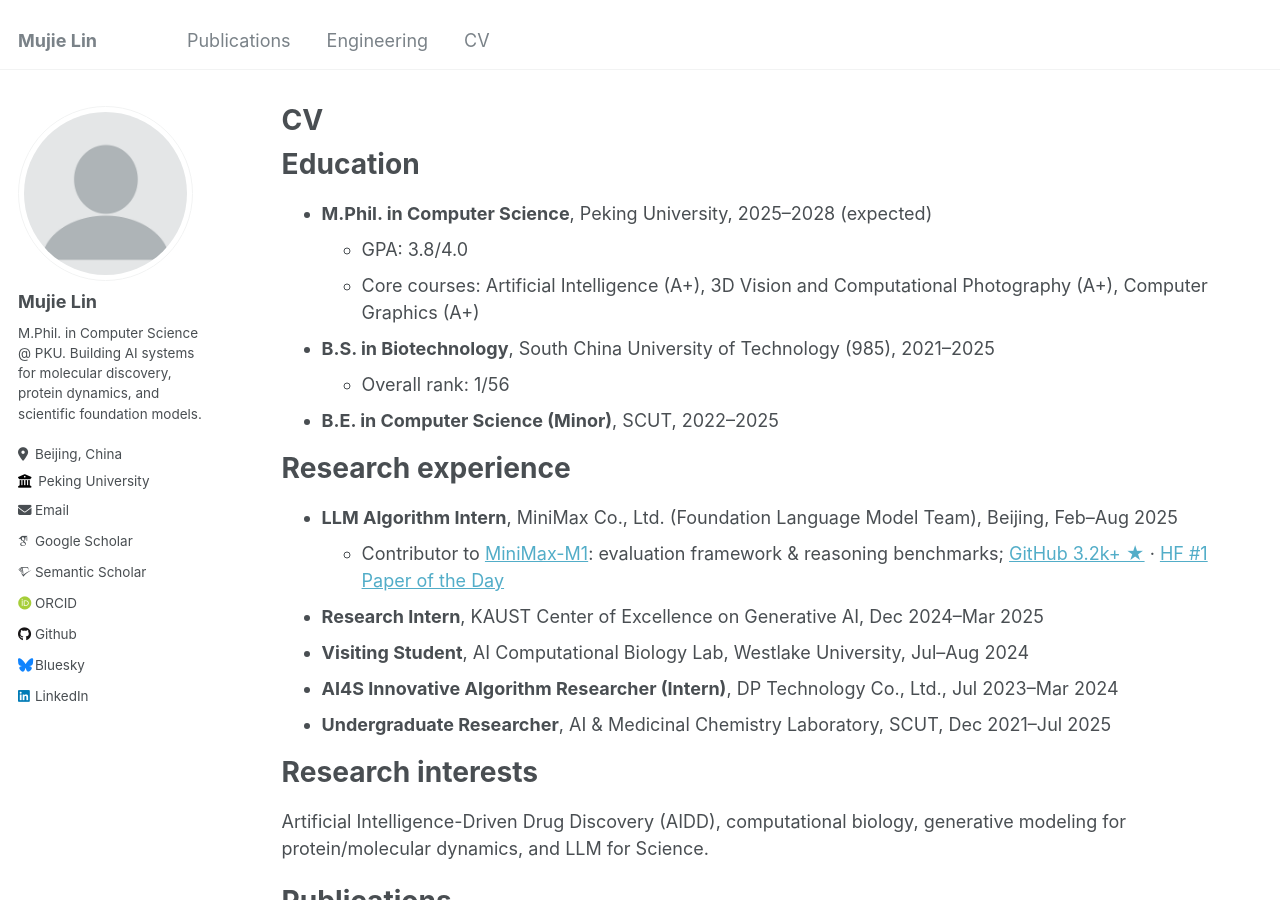
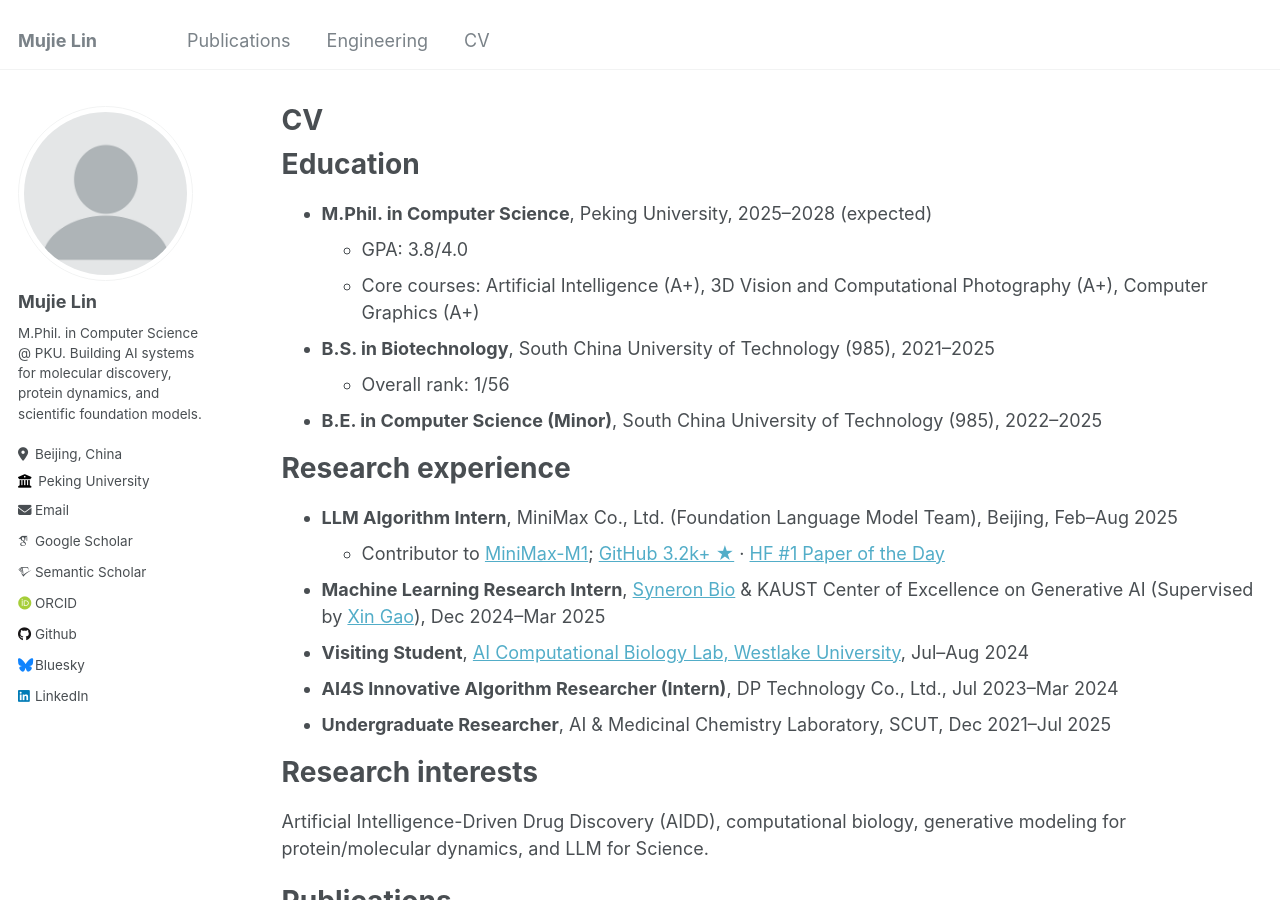
Before and after one commit to Linmj-Judy/Linmj-Judy.github.io, a Jekyll site: the page built from _pages/cv.md, in a window 1280 px wide and 900 px high. Built offline with Jekyll 4.4.1, drawn with Linux system fonts in a browser that asks for light colours; some web fonts are replaced.

Commit message:
update 0602

```diff
--- a/_pages/cv.md
+++ b/_pages/cv.md
@@ -16,14 +16,14 @@ Education
   * Core courses: Artificial Intelligence (A+), 3D Vision and Computational Photography (A+), Computer Graphics (A+)
 * **B.S. in Biotechnology**, South China University of Technology (985), 2021–2025
   * Overall rank: 1/56
-* **B.E. in Computer Science (Minor)**, SCUT, 2022–2025
+* **B.E. in Computer Science (Minor)**, South China University of Technology (985), 2022–2025
 
 Research experience
 ======
 * **LLM Algorithm Intern**, MiniMax Co., Ltd. (Foundation Language Model Team), Beijing, Feb–Aug 2025
-  * Contributor to [MiniMax-M1](https://arxiv.org/abs/2506.13585): evaluation framework & reasoning benchmarks; [GitHub 3.2k+ ★](https://github.com/MiniMax-AI/MiniMax-M1) · [HF #1 Paper of the Day](https://huggingface.co/papers/2506.13585)
-* **Research Intern**, KAUST Center of Excellence on Generative AI, Dec 2024–Mar 2025
-* **Visiting Student**, AI Computational Biology Lab, Westlake University, Jul–Aug 2024
+  * Contributor to [MiniMax-M1](https://arxiv.org/abs/2506.13585); [GitHub 3.2k+ ★](https://github.com/MiniMax-AI/MiniMax-M1) · [HF #1 Paper of the Day](https://huggingface.co/papers/2506.13585)
+* **Machine Learning Research Intern**, [Syneron Bio](https://www.linkedin.com/company/syneronbio) & KAUST Center of Excellence on Generative AI (Supervised by [Xin Gao](https://www.kaust.edu.sa/en/study/faculty/xin-gao)), Dec 2024–Mar 2025
+* **Visiting Student**, [AI Computational Biology Lab, Westlake University](https://aicb.lab.westlake.edu.cn/), Jul–Aug 2024
 * **AI4S Innovative Algorithm Researcher (Intern)**, DP Technology Co., Ltd., Jul 2023–Mar 2024
 * **Undergraduate Researcher**, AI & Medicinal Chemistry Laboratory, SCUT, Dec 2021–Jul 2025
 
```
Also changed, not shown: _pages/about.md (+1 -1 lines), _pages/engineering.md (+1 -1 lines).
